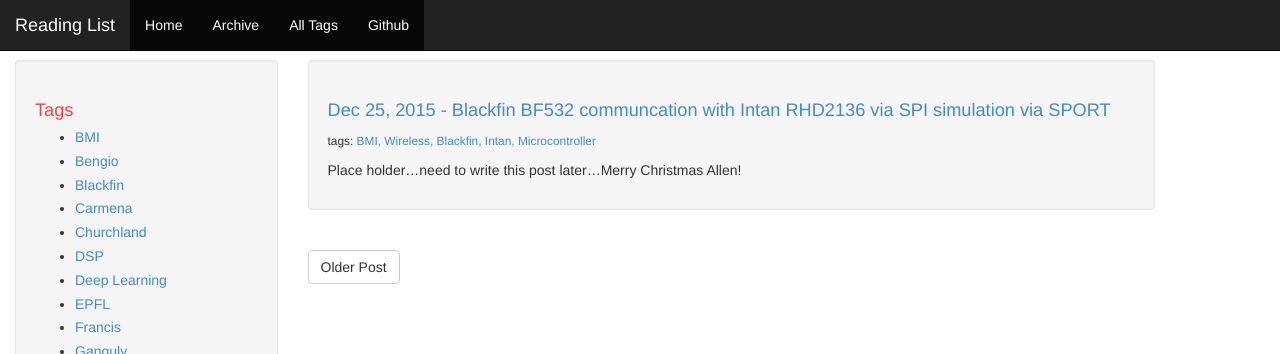
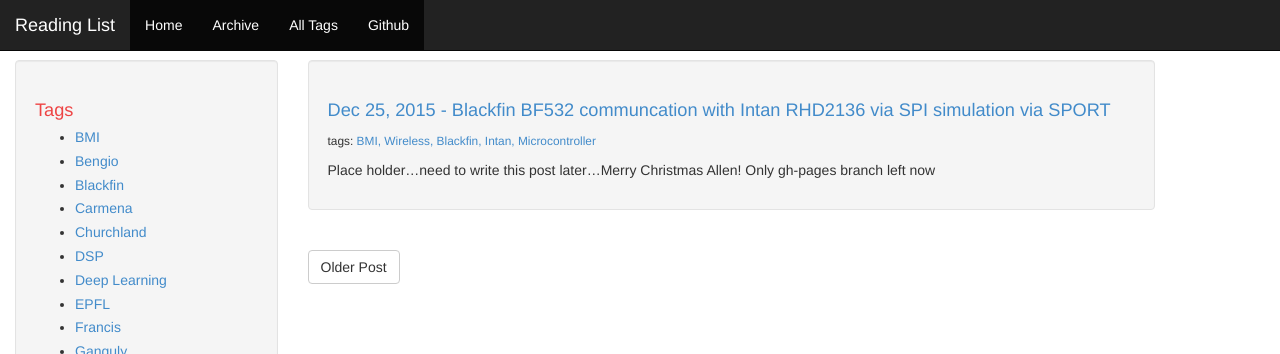
Before and after one commit to allenyin/reading_list, a Jekyll site: the page built from _posts/2015-12-25-Blackfin-Intan-SPORT.md, in a window 1280 px wide and 1177 px high. Shown: the top 354 px of the window. Built offline with Jekyll 4.4.1, drawn with Linux system fonts in a browser that asks for light colours.

Commit message:
Only gh-pages branch left

```diff
--- a/_posts/2015-12-25-Blackfin-Intan-SPORT.md
+++ b/_posts/2015-12-25-Blackfin-Intan-SPORT.md
@@ -12,3 +12,4 @@ tags:
 ---
 
 Place holder...need to write this post later...Merry Christmas Allen!
+Only gh-pages branch left now
```
